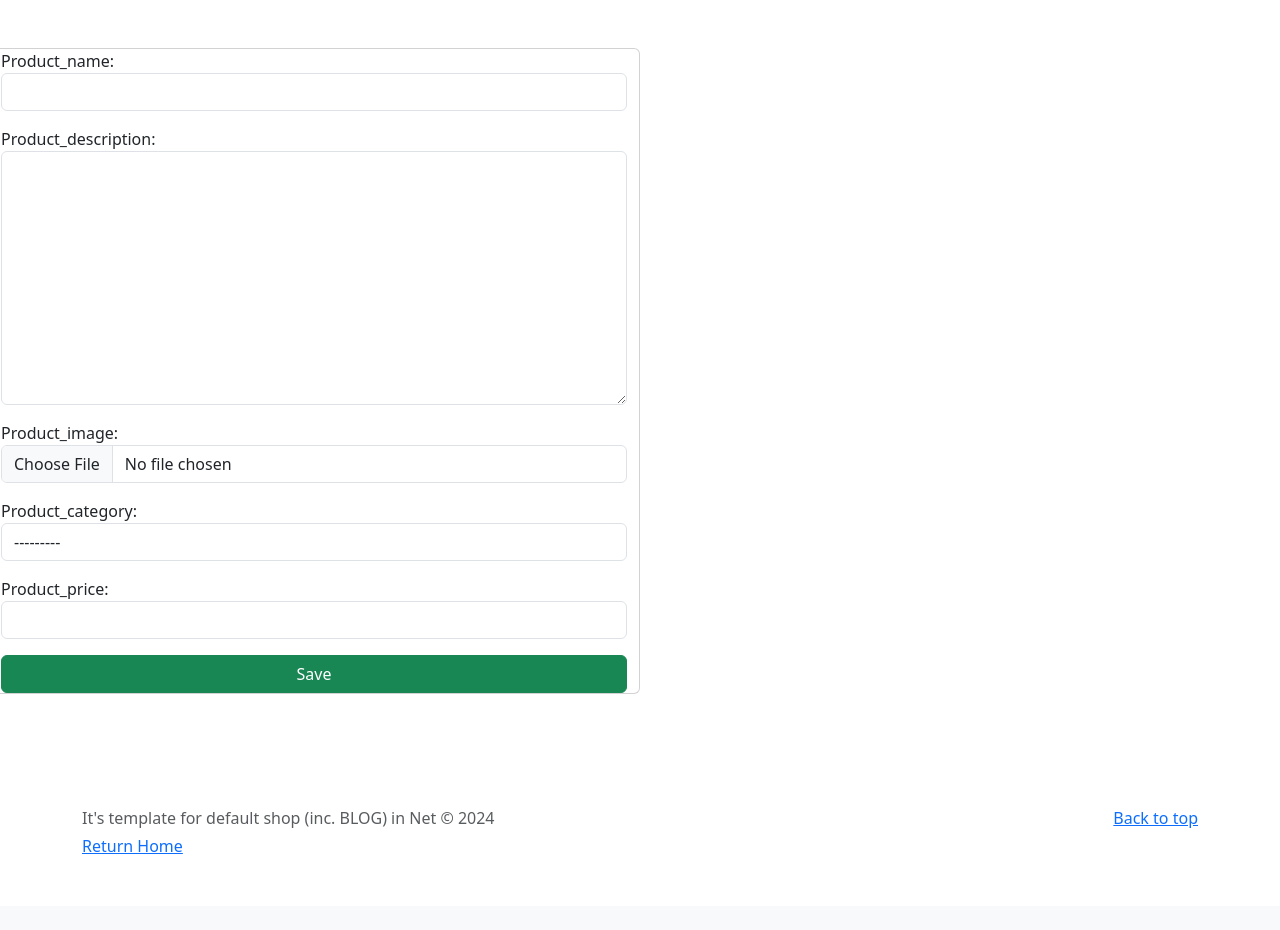
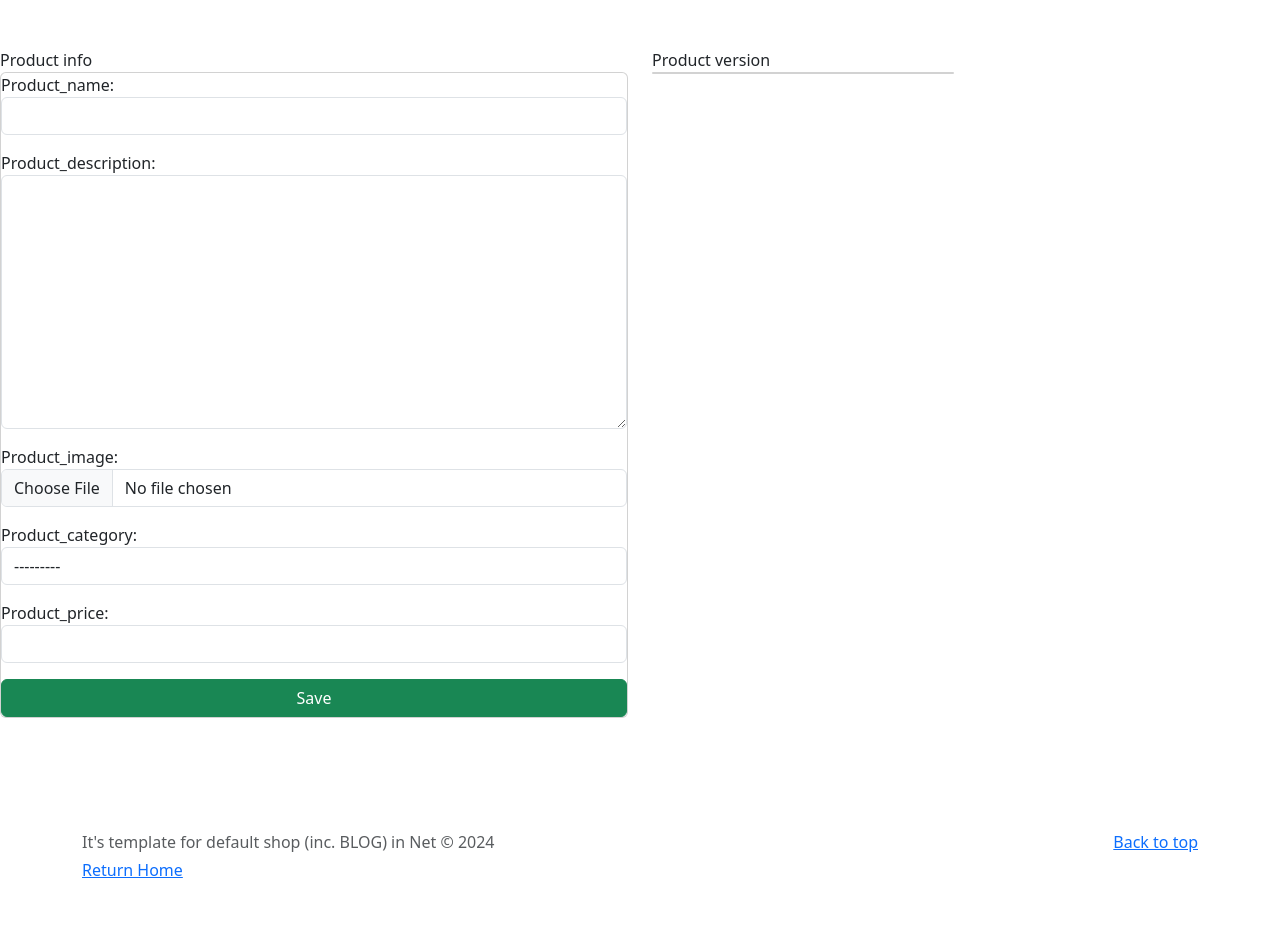
Before and after one commit to GlebOhlopkov/electro_shop, a Django app: page /product_create/ in a window 1280 px wide. Shown: the part 56-986 px from the top of the page. Before the commit the page ends 910 px from the top, so only its background shows below. Run offline with Django 4.2, Linux system fonts and the light colour scheme; data comes from the database, SQL or seed files in the repository; some libraries are stand-ins or nearby versions.

Commit message:
create model version create formset

```diff
--- a/catalog/forms.py
+++ b/catalog/forms.py
@@ -1,6 +1,6 @@
 from django import forms
 
-from catalog.models import Product
+from catalog.models import Product, Version
 
 
 class ProductForm(forms.ModelForm):
@@ -28,3 +28,14 @@
             if word in cleaned_data:
                 raise forms.ValidationError('You used blocked word in description')
         return cleaned_data
+
+
+class VersionForm(forms.ModelForm):
+    class Meta:
+        model = Version
+        fields = '__all__'
+
+    # def __init__(self, *args, **kwargs):
+    #     super().__init__(*args, **kwargs)
+    #     for field_name, field in self.fields.items():
+    #         field.widget.attrs['class'] = 'form-control'
--- a/catalog/models.py
+++ b/catalog/models.py
@@ -34,6 +34,20 @@
         verbose_name_plural = 'products'
 
 
+class Version(models.Model):
+    product = models.ForeignKey(Product, on_delete=models.CASCADE, **NULLABLE, verbose_name='product')
+    version_number = models.IntegerField(default=1, verbose_name='version_number')
+    version_name = models.CharField(max_length=50, verbose_name='version_name')
+    is_active = models.BooleanField(default=True, verbose_name='is_active')
+
+    def __str__(self):
+        return f'{self.version_number}: {self.version_name} ({self.product})'
+
+    class Meta:
+        verbose_name = 'version'
+        verbose_name_plural = 'versions'
+
+
 class Contacts(models.Model):
     phone = models.CharField(max_length=30, verbose_name='phone')
     email = models.CharField(max_length=100, verbose_name='email')
--- a/catalog/templates/catalog/product_form.html
+++ b/catalog/templates/catalog/product_form.html
@@ -2,10 +2,10 @@
 {% load my_tags %}
 
 {% block content_block %}
-
-<div class="row">
-    <div class="col-6">
-        <form method="post" class="row">
+<div class="col-12">
+    <form class="row" method="post">
+        <div class="col-6">
+            Product info
             <div class="card mb-3">
                 {% csrf_token %}
                 {{ form.as_p }}
@@ -13,8 +13,21 @@
                     Save
                 </button>
             </div>
-        </form>
-    </div>
+        </div>
+
+        <div class="col-3">
+            Product version
+            <div class="card mb-3">
+                {{ formset.management_form }}
+                {% for form in formset.forms %}
+                    {{ form.as_p }}
+                    {% if not forloop.last %}
+                        <hr>
+                    {% endif %}
+                {% endfor %}
+            </div>
+        </div>
+    </form>
 </div>
 
 {% endblock %}
--- a/catalog/views.py
+++ b/catalog/views.py
@@ -1,9 +1,10 @@
 # from django.shortcuts import render
+from django.forms import inlineformset_factory
 from django.urls import reverse_lazy
 from django.views.generic import ListView, DetailView, UpdateView, CreateView
 
-from catalog.forms import ProductForm
-from catalog.models import Product, Contacts
+from catalog.forms import ProductForm, VersionForm
+from catalog.models import Product, Contacts, Version
 
 
 class ProductListView(ListView):
@@ -19,6 +20,23 @@
     form_class = ProductForm
     success_url = reverse_lazy('catalog:product_list')
 
+    def get_context_data(self, **kwargs):
+        context_data = super().get_context_data(**kwargs)
+        VersionFormset = inlineformset_factory(Product, Version, form=VersionForm, extra=1)
+        if self.request.method == 'POST':
+            context_data['formset'] = VersionFormset(self.request.POST, instance=self.object)
+        else:
+            context_data['formset'] = VersionFormset(instance=self.object)
+        return context_data
+
+    def form_valid(self, form):
+        formset = self.get_context_data()['formset']
+        self.object = form.save()
+        if formset.is_valid():
+            formset.instance = self.object
+            formset.save()
+        return super().form_valid(form)
+
 
 class ProductCreateView(CreateView):
     model = Product
@@ -28,7 +46,6 @@
 
 class ContactsListView(ListView):
     model = Contacts
-
 
 # def home(request):
 #     product_list = Product.objects.all()[:6]
```
Also changed, not shown: catalog/admin.py (+7 -1 lines), blog/migrations/0002_alter_blog_text.py (added), catalog/migrations/0005_version.py (added).
